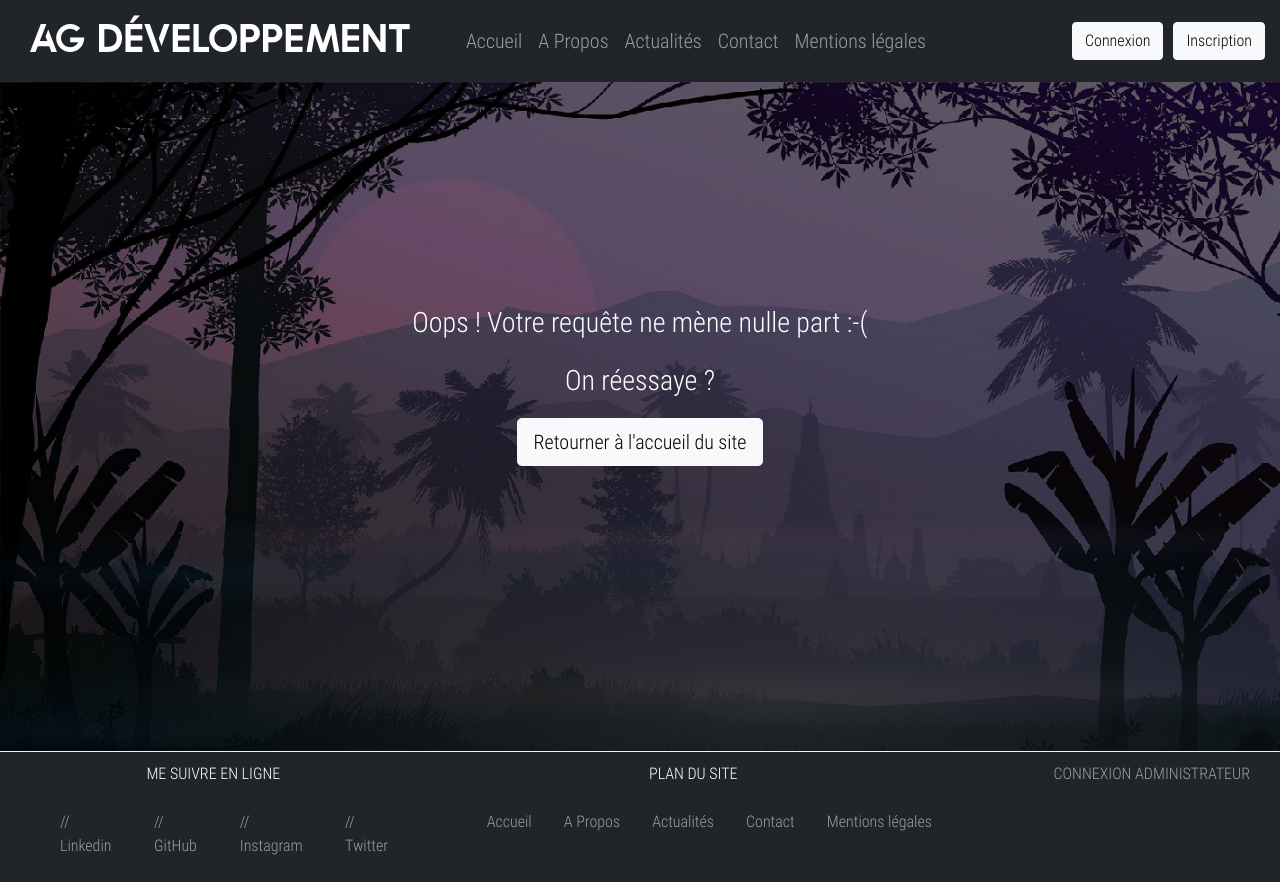
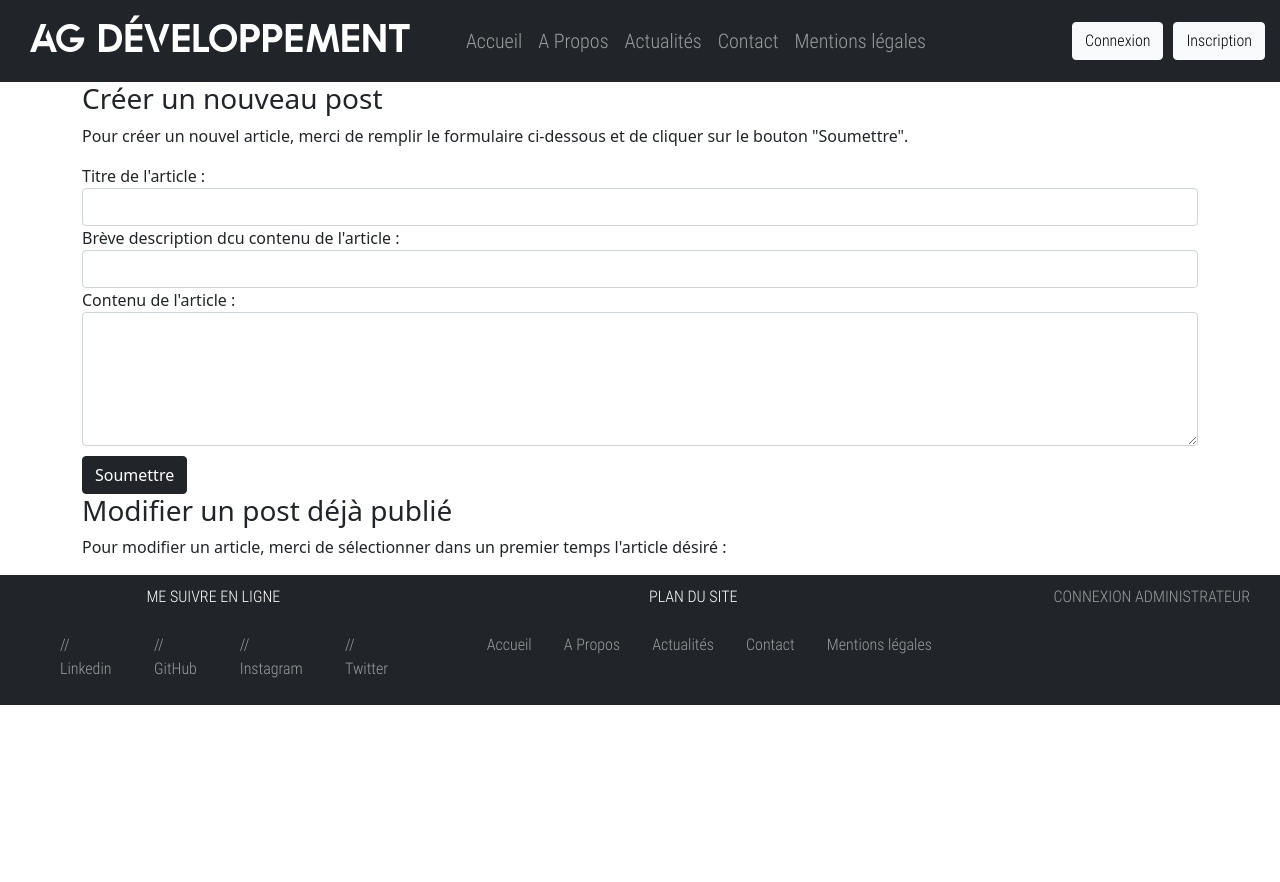
Before and after one commit to Angodev-hub/OCP5, a PHP site: page /index.php?page=dashboard in a window 1280 px wide. After the commit the page ends 705 px from the top, so only its background shows below. Run offline with PHP 8.4, Linux system fonts and the light colour scheme; some libraries are stand-ins or nearby versions.

Commit message:
Rédaction Dashboard

```diff
--- a/controllers/DashboardController.php
+++ b/controllers/DashboardController.php
@@ -1,5 +1,60 @@
 <?php
 
-function editpost{
+require_once('./models/DashboardManager.php');
+
+function dashboard(){
     require ('views/dashboard.php');
 }
+
+function newpost()
+{
+    if (isset($_POST['newpost'])) {
+        $title = $_POST['title'];
+        $description = $_POST['description'];
+        $content = $_POST['content'];
+        $valid = true;
+
+        // On valide la saisie
+        if (empty($title)) {
+            $valid = false;
+            $er_title = ("Le titre de l'article est obligatoire");
+        }
+
+        if (empty($description)) {
+            $valid = false;
+            $er_title = ("La description de l'article est obligatoire");
+        }
+
+        if (empty($content)) {
+            $valid = false;
+            $er_title = ("Le contenu de l'article est obligatoire");
+        }
+
+        // on nettoie les données
+
+        $title = htmlspecialchars($title);
+        $description = htmlspecialchars($description);
+        $content = htmlspecialchars($content);
+
+        // On place les données dans un tableau
+        $postinfo = array('title' => $title, 'description' => $description, 'content' => $content);
+
+        // On appelle le modèle qui permet d'ajouter les informations en BDD
+        if ($valid) {
+            $dashboardManager = new DashboardManager();
+            $result = $dashboardManager->addpost($postinfo);
+        }
+
+        if ($result) {
+            // Succès
+            Header('Location: index.php?page=error');
+            echo "L'article a bien été ajouté";
+        } else {
+            // Erreur
+            Header('Location: index.php?page=error');
+            echo "L'article n'a pas pu être enregistré.";
+        }
+    } else {
+        require_once('index.php?page=dashboard');
+    }
+}
--- a/controllers/SigninController.php
+++ b/controllers/SigninController.php
@@ -69,8 +69,7 @@ require_once('./models/SigninManager.php');
             } else {
                 // Erreur
                 $er_subscribe = "Votre compte n'a pas pu être créé. Veuillez recommencer.";
-                Header('Location: index.php?page=error');
-                echo 'ça marche';
+                Header('Location: index.php?page=signin');
             }
         } else {
             require_once('views/login.php');
--- a/index.php
+++ b/index.php
@@ -19,7 +19,7 @@ switch ($page) {
         contactIndex();
         break;
     case 'newpost' :
-        require('controllers/AddpostController.php');
+        require('controllers/DashboardController.php');
         newpost();
         break;
     case 'post' :
@@ -50,6 +50,11 @@ switch ($page) {
         require('controllers/SigninController.php');
         signin();
         break;
+
+    case 'dashboard' :
+        require('controllers/DashboardController.php');
+        dashboard();
+        break;
     default :
         require('controllers/ErrorController.php');
         error404();
--- /dev/null
+++ b/models/DashboardManager.php
@@ -0,0 +1,32 @@
+<?php
+    require_once('Manager.php');
+
+    class DashboardManager extends Manager
+    {
+        public function addpost($postinfo)
+        {
+            try {
+                // On commence une transaction
+                $this->connection->beginTransaction();
+
+                // On exécute la requête
+                $title = $postinfo['title'];
+                $description = $postinfo['description'];
+                $content = $postinfo['content'];
+
+                $req = $this->connection->prepare('INSERT INTO post(title, description, content, created_at) VALUES(:title, :description, :content, CURDATE()');
+                $req->execute(array(
+                    'title' => $title,
+                    'decription' => $description,
+                    'content' => $content));
+
+                // On exécute la transaction
+                $this->connection->commit();
+
+            }catch (PDOException $exception) {
+            // On annule la transaction
+                $this->connection->rollback();
+                echo "Erreur : " . $exception->getMessage();
+            }
+        }
+    }
--- a/models/SigninManager.php
+++ b/models/SigninManager.php
@@ -13,6 +13,7 @@
                 $username = $info['username'];
                 $email = $info['email'];
                 $password = $info['password'];
+                $id_role = 1;
 
                 $hash_pass = password_hash($password, PASSWORD_DEFAULT);
 
--- a/views/dashboard.php
+++ b/views/dashboard.php
@@ -1,7 +1,40 @@
 <?php
 require_once('views/head.php')
 ?>
+<div class="container tools">
+    <div class="row">
+        <div class="newpost">
+            <div class="head-tool">
+                <h3>Créer un nouveau post</h3>
+                <p>Pour créer un nouvel article, merci de remplir le formulaire ci-dessous et de cliquer sur le bouton "Soumettre".</p>
+            </div>
+            <form class="newpost" name="newpost" method="post" action="index.php?page=dashboard">
+                <div class="form-group">
+                    <label for="title">Titre de l'article :</label>
+                    <input type="text" class="form-control" id="title" name="title" required="required">
+                </div>
+                <div class="form-group">
+                    <label for="description">Brève description dcu contenu de l'article :</label>
+                    <input type="text" class="form-control" id="description" name="description" required="required">
+                </div>
+                <div class="form-group">
+                    <label for="content">Contenu de l'article :</label>
+                    <textarea class="form-control" id="content" rows="5" required="required"></textarea>
+                </div>
+                <button class="btn btn-dark" type="submit" name="newpost">Soumettre</button>
+            </form>
+        </div>
+    </div>
 
+    <div class="row">
+        <div class="newpost">
+            <div class="head-tool">
+                <h3>Modifier un post déjà publié</h3>
+                <p>Pour modifier un article, merci de sélectionner dans un premier temps l'article désiré :</p>
+            </div>
+        </div>
+    </div>
+</div>
 
 
 <?php
--- a/views/foot.php
+++ b/views/foot.php
@@ -25,9 +25,7 @@
             </div>
         </footer>
         <!-- JavaScript : jQuery first et Bootstrap JS -->
-        <script src="https://ajax.googleapis.com/ajax/libs/jquery/3.3.1/jquery.min.js"></script>
-        <script src="public/vendor/bootstrap/dist/js/bootstrap.min.js"></script>
-
+        <script src="https://cdn.jsdelivr.net/npm/@popperjs/core@2.6.0/dist/umd/popper.min.js" integrity="sha384-KsvD1yqQ1/1+IA7gi3P0tyJcT3vR+NdBTt13hSJ2lnve8agRGXTTyNaBYmCR/Nwi" crossorigin="anonymous"></script>
+        <script src="https://cdn.jsdelivr.net/npm/bootstrap@5.0.0-beta2/dist/js/bootstrap.min.js" integrity="sha384-nsg8ua9HAw1y0W1btsyWgBklPnCUAFLuTMS2G72MMONqmOymq585AcH49TLBQObG" crossorigin="anonymous"></script>
     </body>
-
 </html>
```
